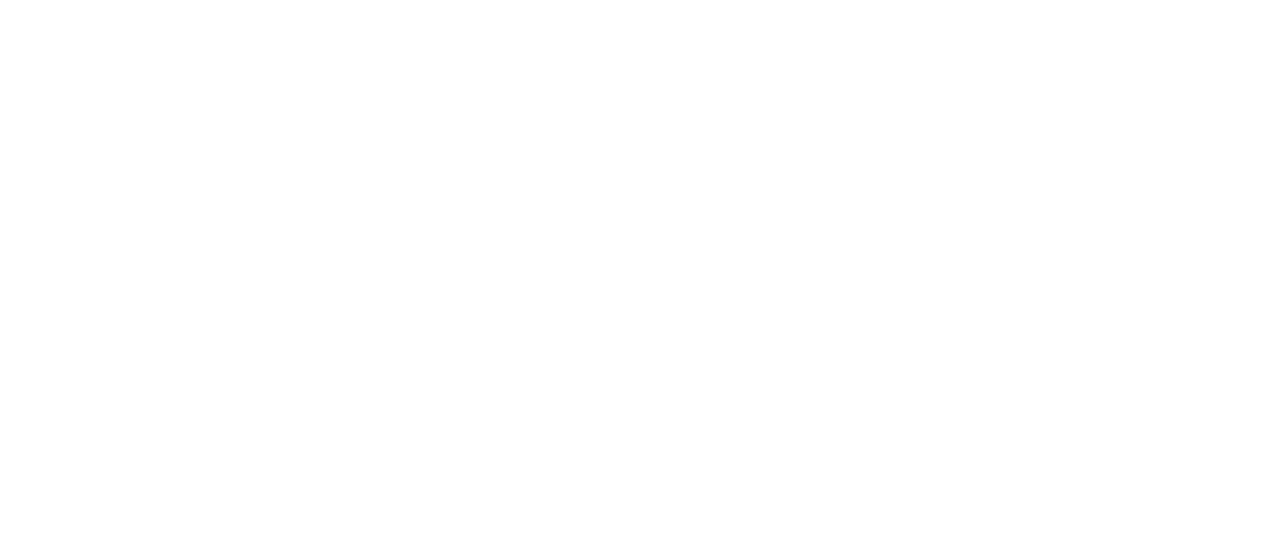
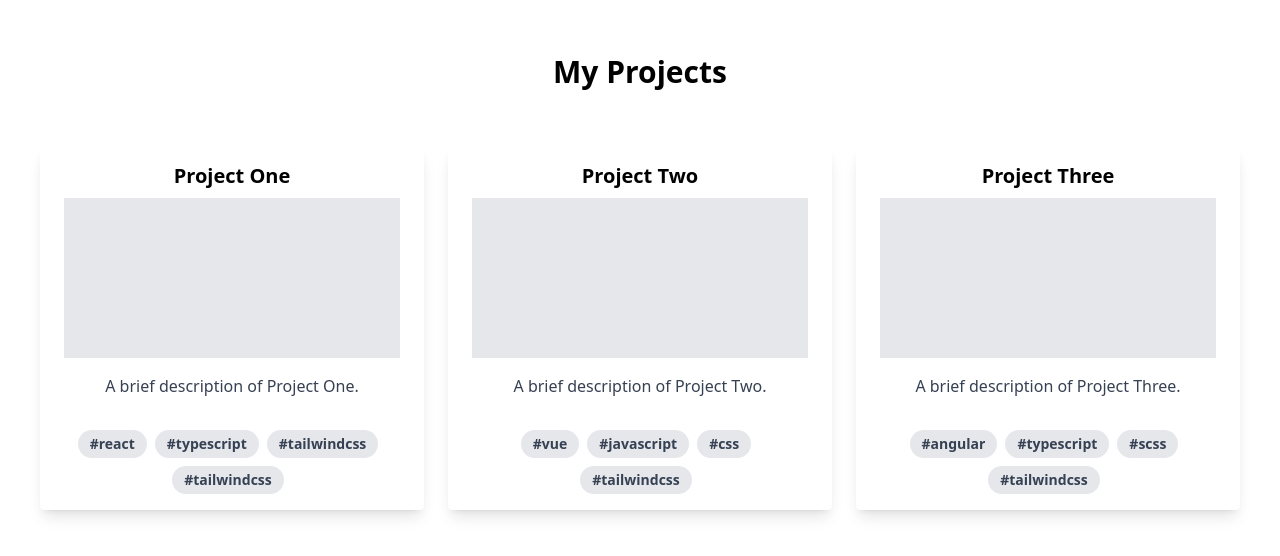
Before and after one commit to Denes0216/portfolio, a React (Vite) app: page / in a window 1280 px wide. Shown: the part 1718-2274 px from the top of the page. Before the commit the page ends 1600 px from the top, so only its background shows below. Built offline with nearby package versions, Linux system fonts and the light colour scheme.

Commit message:
Add Projects section and BackToTop button

```diff
--- a/src/App.tsx
+++ b/src/App.tsx
@@ -1,7 +1,9 @@
 import "./App.css";
 import About from "./components/About";
+import BackToTop from "./components/BackToTop";
 import CursorOrb from "./components/CursorOrb";
 import Hero from "./components/Hero";
+import Projects from "./components/Projects";
 
 function App() {
   return (
@@ -9,6 +11,8 @@
       <CursorOrb />
       <Hero />
       <About />
+      <Projects />
+      <BackToTop />
     </>
   );
 }
--- /dev/null
+++ b/src/components/BackToTop.tsx
@@ -0,0 +1,35 @@
+import { useEffect, useState } from "react";
+
+export default function BackToTop() {
+  const [isVisible, setIsVisible] = useState(false);
+
+  useEffect(() => {
+    const handleScroll = () => {
+      if (window.scrollY > 300) {
+        setIsVisible(true);
+      } else {
+        setIsVisible(false);
+      }
+    };
+
+    window.addEventListener("scroll", handleScroll);
+    return () => window.removeEventListener("scroll", handleScroll);
+  }, []);
+
+  if (!isVisible) {
+    return null;
+  }
+
+  const goToTop = () => {
+    window.scrollTo({ top: 0, behavior: "smooth" });
+  };
+
+  return (
+    <button
+      onClick={goToTop}
+      className="fixed bottom-4 right-4 bg-gray-500 text-white px-4 py-2 rounded-full hover:bg-gray-700 animate-[appearFromBottom_0.5s_ease-out_forwards] hover:cursor-pointer z-50"
+    >
+      ↑
+    </button>
+  );
+}
--- /dev/null
+++ b/src/components/ProjectCard.tsx
@@ -0,0 +1,37 @@
+interface Project {
+  title: string;
+  description: string;
+  tags: string[];
+}
+
+interface ProjectCardProps {
+  project: Project;
+}
+
+export default function ProjectCard({
+  project: { title, description, tags },
+}: ProjectCardProps) {
+  return (
+    <div className="max-w-sm rounded overflow-hidden shadow-lg bg-white">
+      <div className="px-6 py-4">
+        <div className="font-bold text-xl mb-2">{title}</div>
+        {/* placeholder image */}
+        <div className="w-full h-40 bg-gray-200 mb-4"></div>
+        <p className="text-gray-700 text-base">{description}</p>
+      </div>
+      <div className="px-6 pt-4 pb-2">
+        {tags.map((tag, index) => (
+          <span
+            key={index}
+            className="inline-block bg-gray-200 rounded-full px-3 py-1 text-sm font-semibold text-gray-700 mr-2 mb-2"
+          >
+            #{tag}
+          </span>
+        ))}
+        <span className="inline-block bg-gray-200 rounded-full px-3 py-1 text-sm font-semibold text-gray-700 mr-2 mb-2">
+          #tailwindcss
+        </span>
+      </div>
+    </div>
+  );
+}
--- /dev/null
+++ b/src/components/Projects.tsx
@@ -0,0 +1,40 @@
+import ProjectCard from "./ProjectCard";
+
+export default function Projects() {
+  interface Project {
+    title: string;
+    description: string;
+    tags: string[];
+  }
+
+  const projects: Project[] = [
+    {
+      title: "Project One",
+      description: "A brief description of Project One.",
+      tags: ["react", "typescript", "tailwindcss"],
+    },
+    {
+      title: "Project Two",
+      description: "A brief description of Project Two.",
+      tags: ["vue", "javascript", "css"],
+    },
+    {
+      title: "Project Three",
+      description: "A brief description of Project Three.",
+      tags: ["angular", "typescript", "scss"],
+    },
+  ];
+  return (
+    <section
+      id="projects"
+      className="flex flex-col items-center justify-center min-h-screen bg-white m-0 text-center p-4 gap-10"
+    >
+      <h2 className="text-3xl font-bold mb-4">My Projects</h2>
+      <div className="grid grid-cols-1 sm:grid-cols-2 md:grid-cols-3 gap-6">
+        {projects.map((project, index) => (
+          <ProjectCard key={index} project={project} />
+        ))}
+      </div>
+    </section>
+  );
+}
```
